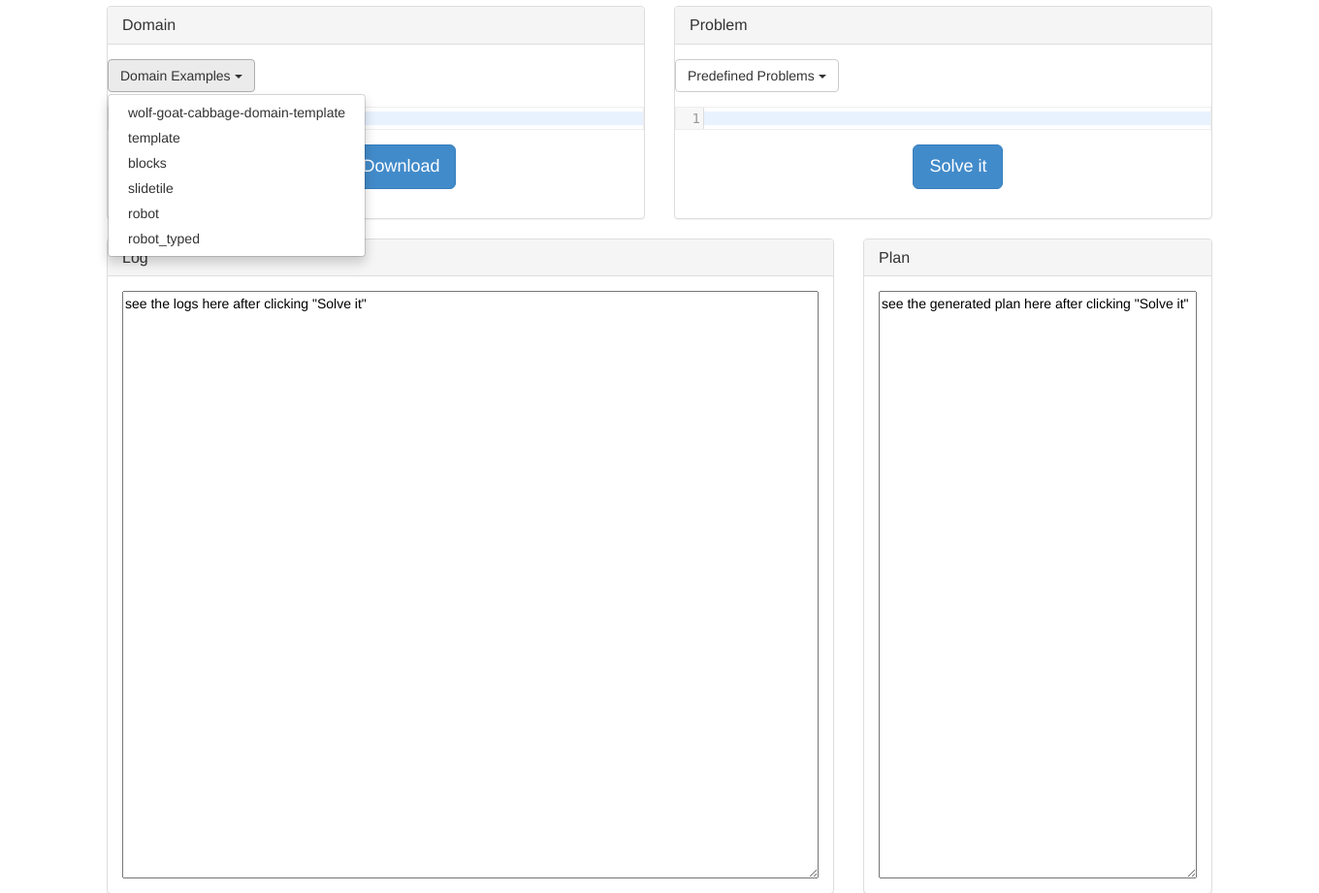
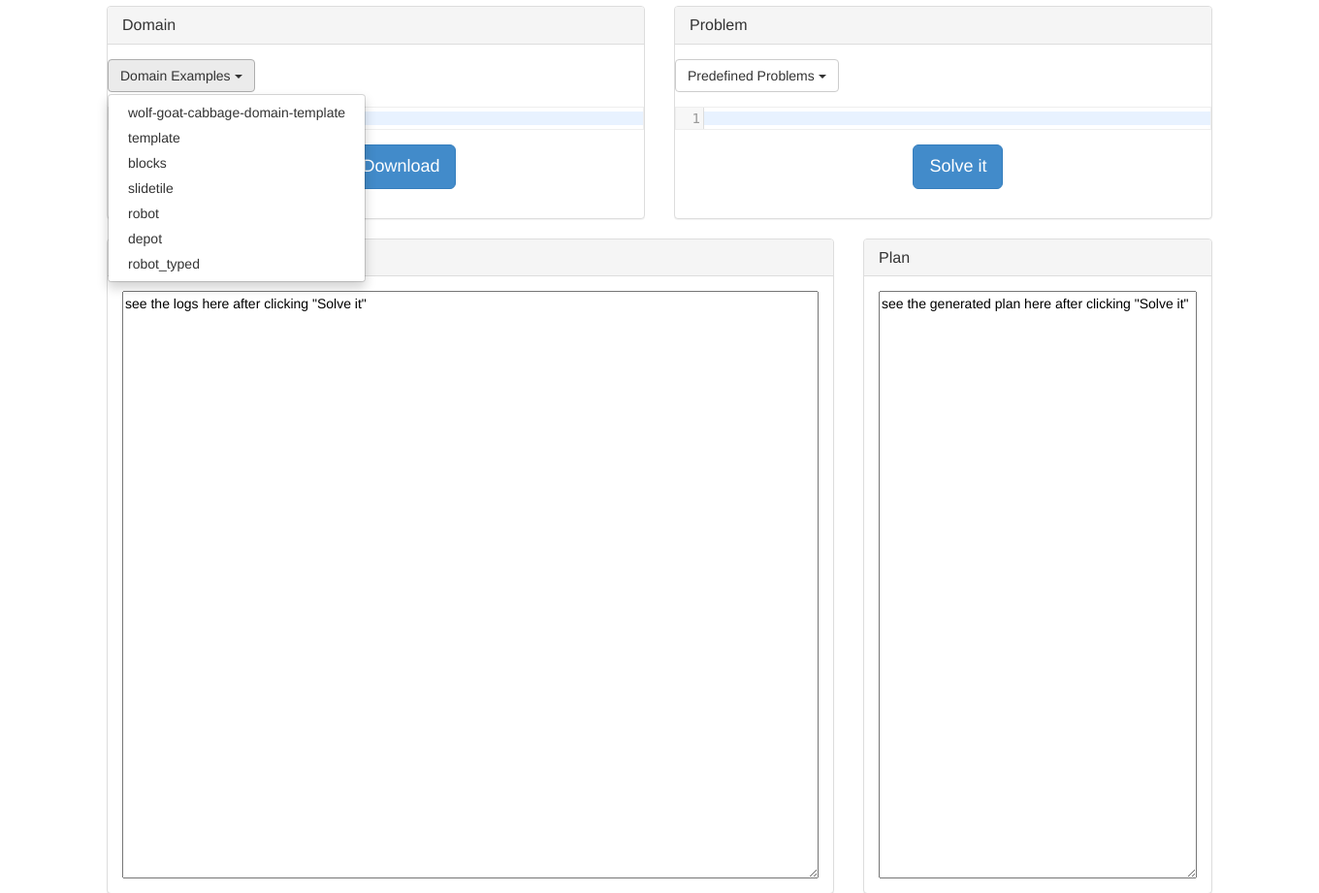
Before and after one commit to LCAS/fast_downward_server, a Flask app: page /fast-downward/ in a window 1360 px wide, after a click on "Domain Examples"; the page is wider, and only the part inside the window is pictured. Shown: the part 384-1305 px from the top of that part at 97% size. Run offline with Flask 2, Linux system fonts and the light colour scheme.

Commit message:
depot example

```diff
--- a/fd_webserver/templates/index.html
+++ b/fd_webserver/templates/index.html
@@ -77,6 +77,7 @@
 						    <li role="presentation"><a role="menuitem" tabindex="-1">blocks</a></li>
                                                     <li role="presentation"><a role="menuitem" tabindex="-1">slidetile</a></li>
 						    <li role="presentation"><a role="menuitem" tabindex="-1">robot</a></li>
+                                                    <li role="presentation"><a role="menuitem" tabindex="-1">depot</a></li>
                                                     <li role="presentation"><a role="menuitem" tabindex="-1">robot_typed</a></li>
 						  </ul>
 						</div>
```
Also changed, not shown: 2 other files.
